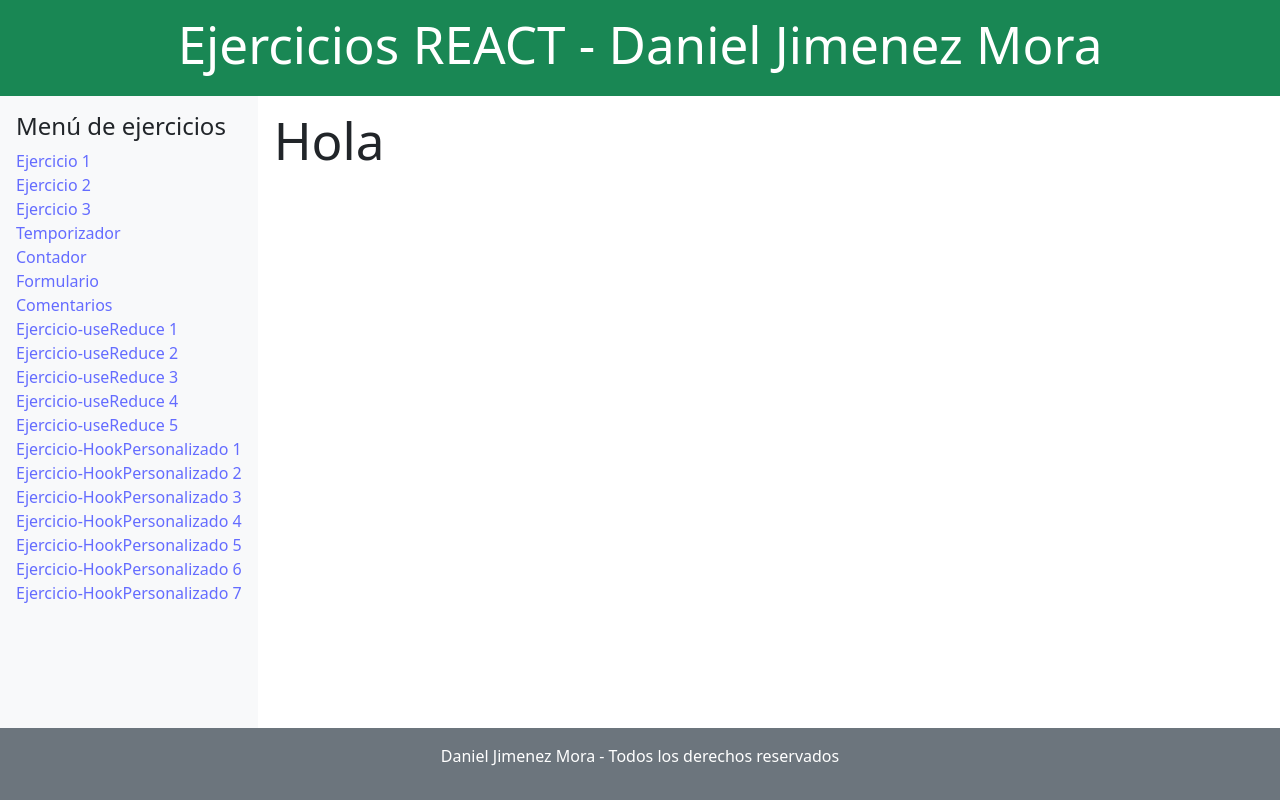
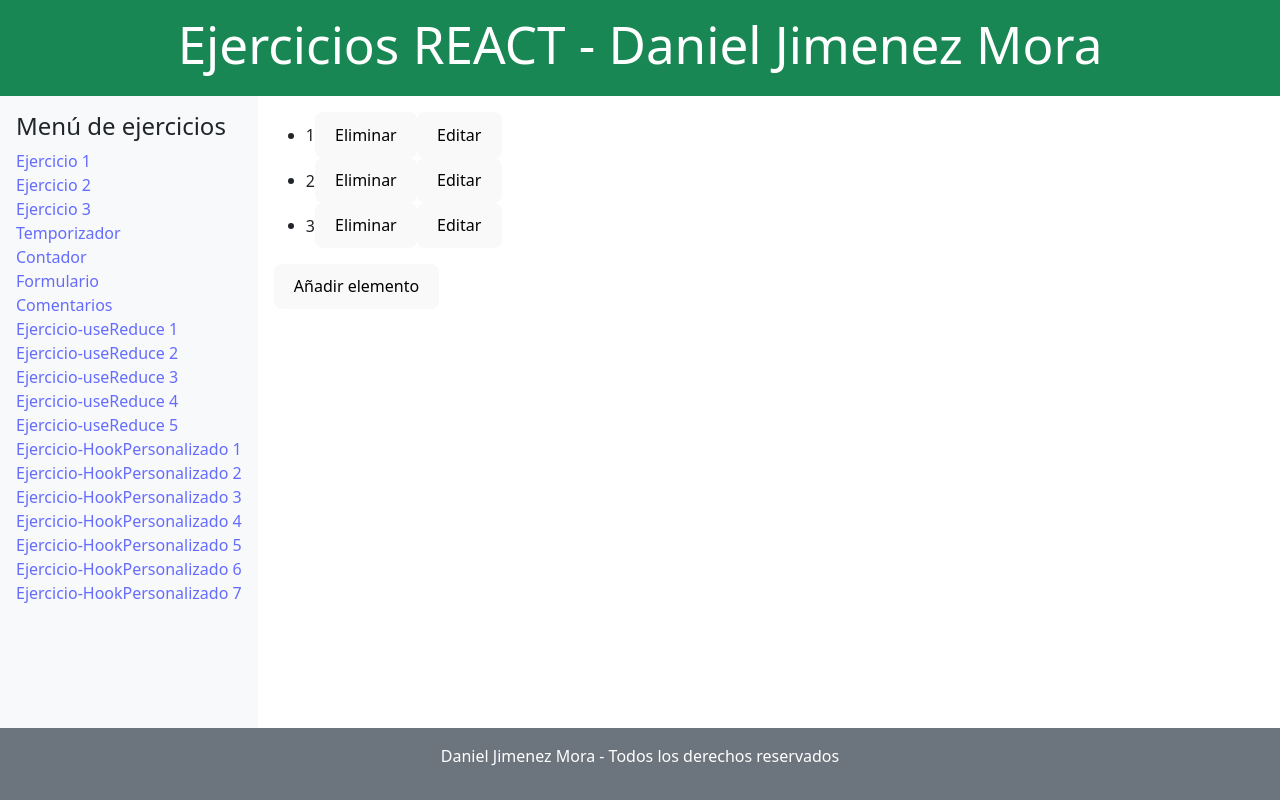
Before and after one commit to djimenez25/Ejercicios_REACT, a React (Vite) app: page /hook7 in a window 1280 px wide. Built offline with nearby package versions, Linux system fonts and the light colour scheme.

Commit message:
Commit hookPersonalizados

```diff
--- a/src/ejercicios/HookPersonalizado7.jsx
+++ b/src/ejercicios/HookPersonalizado7.jsx
@@ -1,7 +1,19 @@
+import { useArray } from "../hooks/useArray";
+
 export function HookPersonalizado7() {
+  const { array, addItem, removeItem, updateItem } = useArray([1, 2, 3]);
   return (
     <>
-      <h1>Hola</h1>
+      <ul>
+        {array.map((e, index) => (
+          <li key={index}>
+            {e}
+            <button onClick={() => removeItem(index)}>Eliminar</button>
+            <button onClick={() => updateItem(index, e * 10)}>Editar</button>
+          </li>
+        ))}
+      </ul>
+      <button onClick={() => addItem(array.length + 1)}>Añadir elemento</button>
     </>
   );
 }
--- a/src/hooks/useArray.jsx
+++ b/src/hooks/useArray.jsx
@@ -1 +1,19 @@
-export function useArray() {}
+import { useState } from "react";
+
+export function useArray(estadoInicial = []) {
+  const [array, setArray] = useState(estadoInicial);
+
+  const addItem = (item) => {
+    setArray([...array, item]);
+  };
+
+  const removeItem = (index) => {
+    setArray(array.filter((_, indice) => indice !== index));
+  };
+
+  const updateItem = (index, newItem) => {
+    setArray(array.map((e, indice) => (indice === index ? newItem : e)));
+  };
+
+  return { array, addItem, removeItem, updateItem };
+}
```
